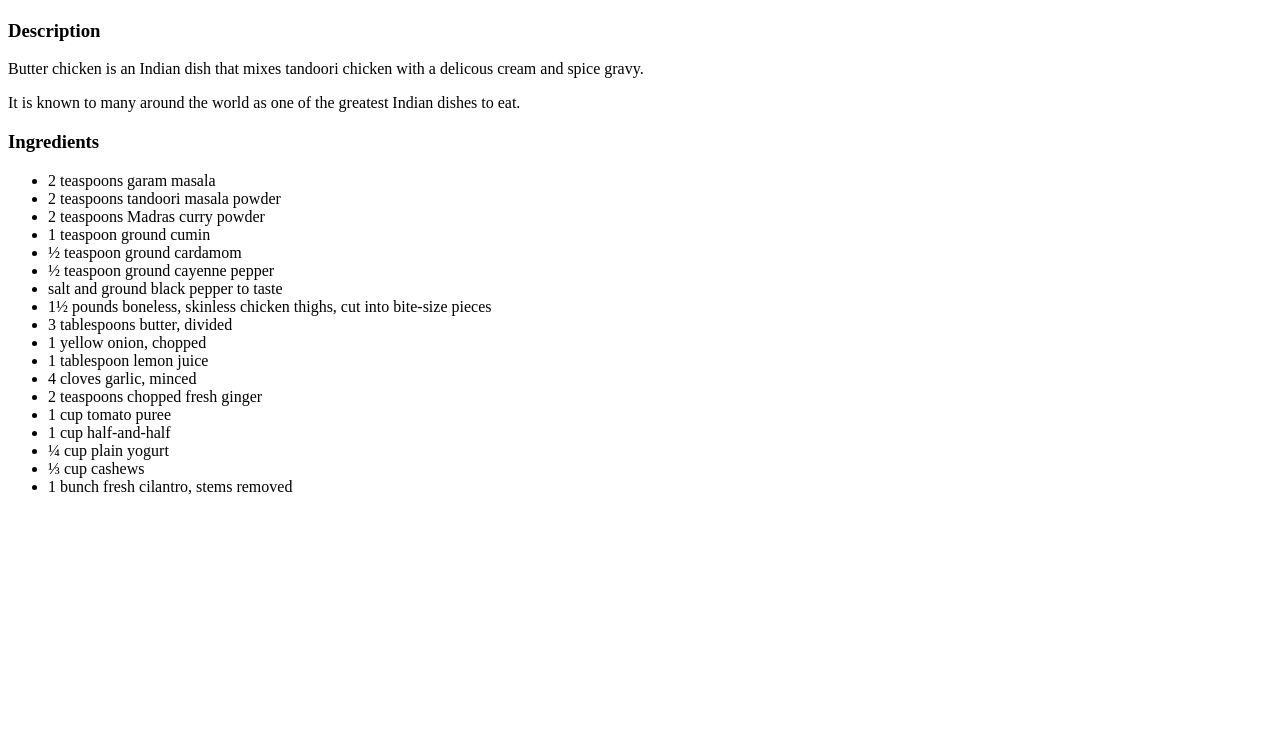
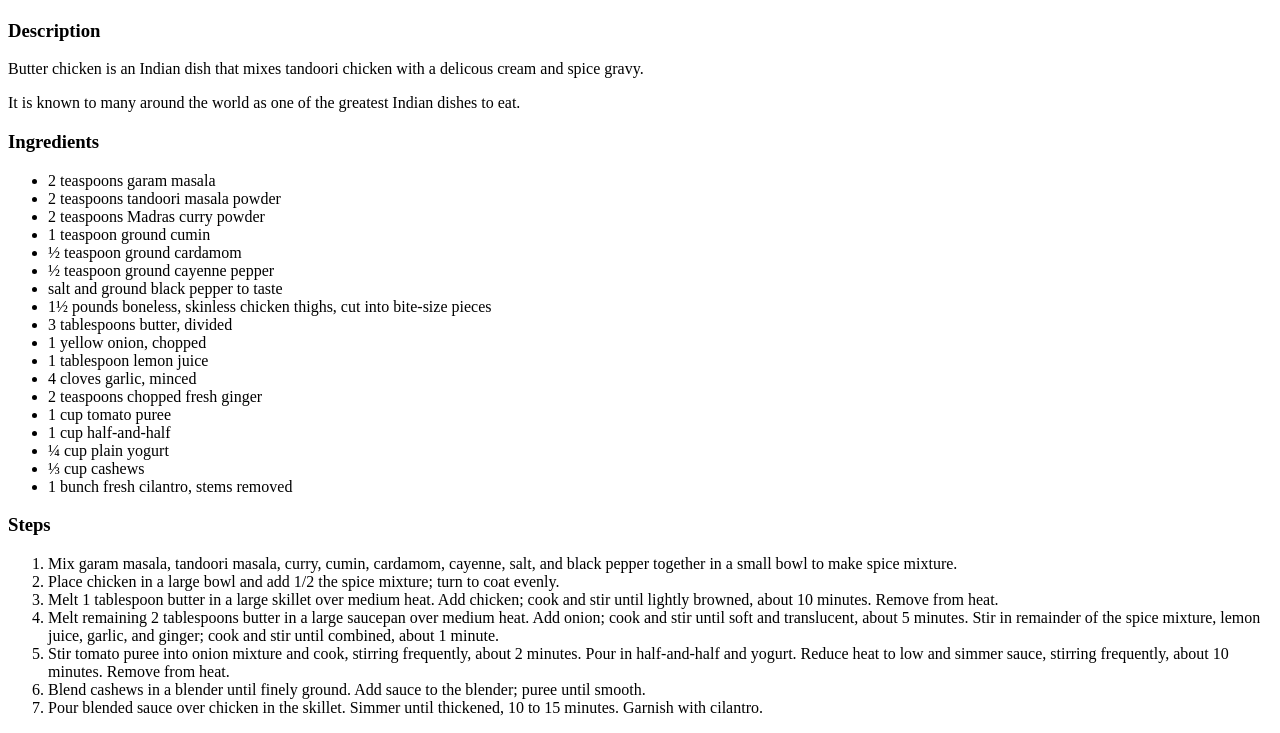
Before and after one commit to mrinal-yadav/recipes, a plain HTML site: page recipes/butterchicken.html in a window 1280 px wide. Shown: the part 383-1116 px from the top of the page. Before the commit the page ends 895 px from the top, so only its background shows below. Drawn offline with Linux system fonts and the light colour scheme.

Commit message:
Added steps on butter chicken page and completed the page

```diff
--- a/recipes/butterchicken.html
+++ b/recipes/butterchicken.html
@@ -33,5 +33,15 @@
         <li>⅓ cup cashews</li>
         <li>1 bunch fresh cilantro, stems removed</li>
     </ul>
+    <h3>Steps</h3>
+    <ol>
+        <li>Mix garam masala, tandoori masala, curry, cumin, cardamom, cayenne, salt, and black pepper together in a small bowl to make spice mixture.</li>
+        <li>Place chicken in a large bowl and add 1/2 the spice mixture; turn to coat evenly.</li>
+        <li>Melt 1 tablespoon butter in a large skillet over medium heat. Add chicken; cook and stir until lightly browned, about 10 minutes. Remove from heat.</li>
+        <li>Melt remaining 2 tablespoons butter in a large saucepan over medium heat. Add onion; cook and stir until soft and translucent, about 5 minutes. Stir in remainder of the spice mixture, lemon juice, garlic, and ginger; cook and stir until combined, about 1 minute.</li>
+        <li>Stir tomato puree into onion mixture and cook, stirring frequently, about 2 minutes. Pour in half-and-half and yogurt. Reduce heat to low and simmer sauce, stirring frequently, about 10 minutes. Remove from heat.</li>
+        <li>Blend cashews in a blender until finely ground. Add sauce to the blender; puree until smooth.</li>
+        <li>Pour blended sauce over chicken in the skillet. Simmer until thickened, 10 to 15 minutes. Garnish with cilantro.</li>
+    </ol>
 </body>
 </html>
```
